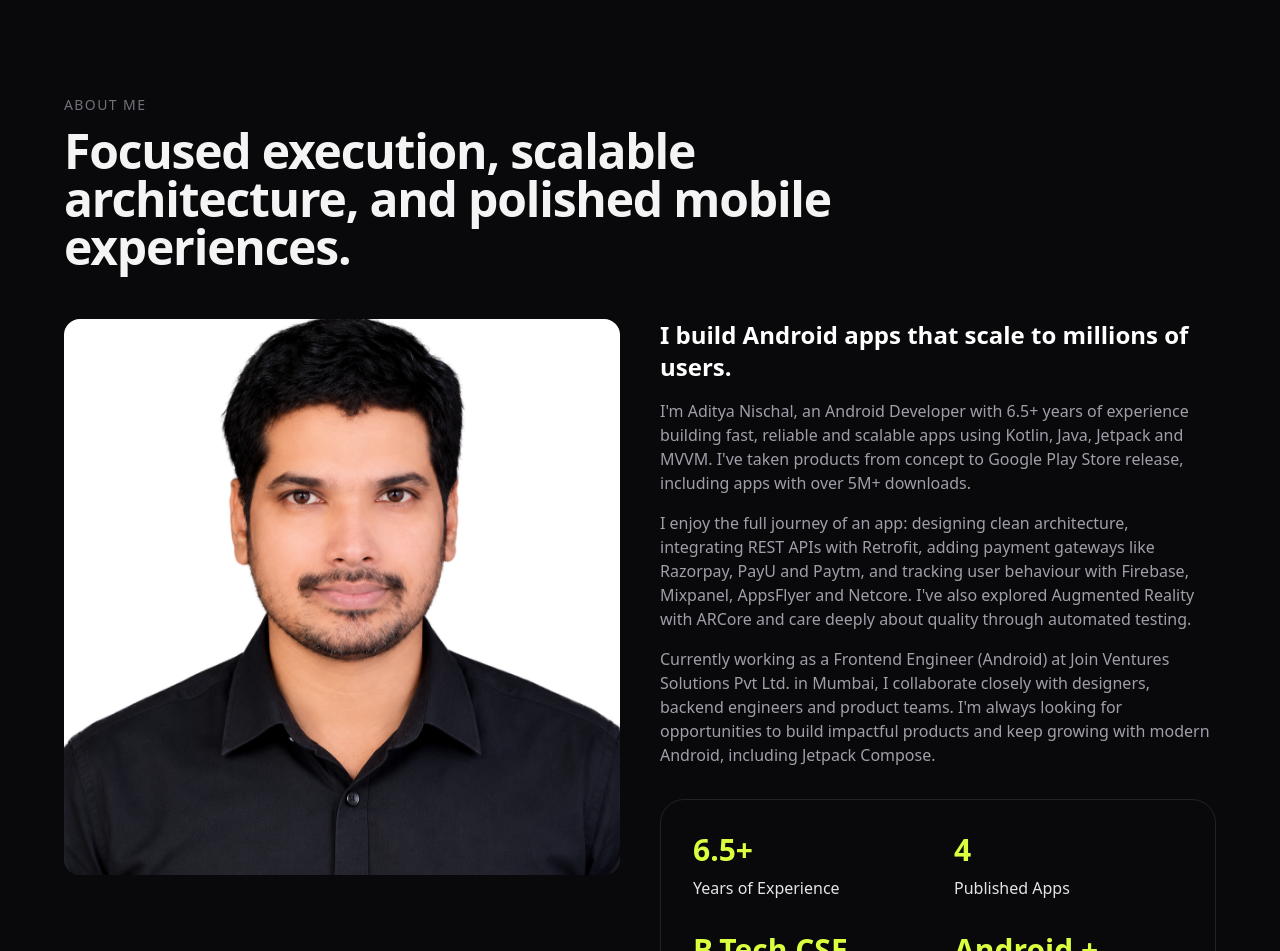
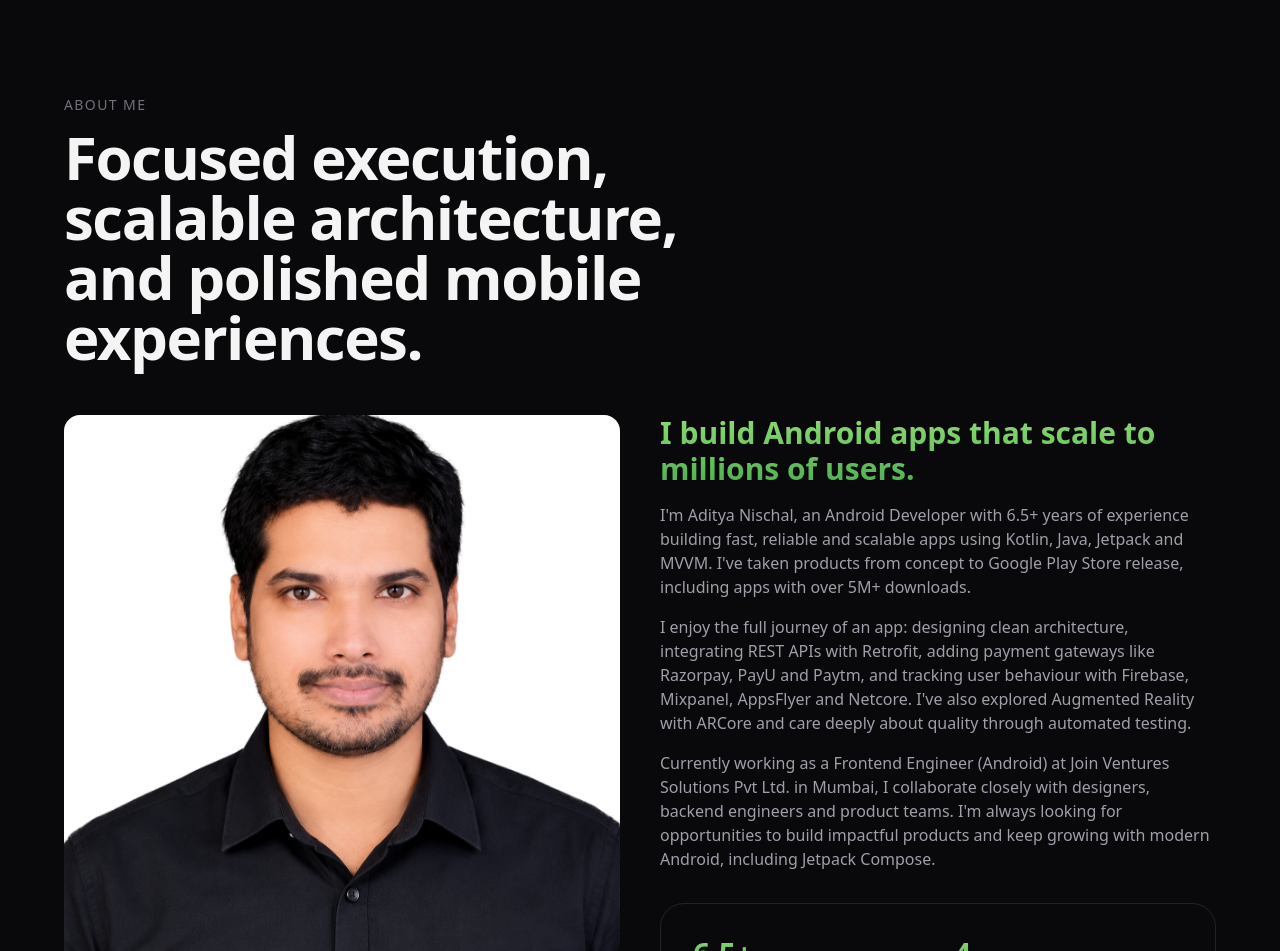
Before and after one commit to adityanischal217/aditya-portfolio, a Next.js app: page / in a window 1280 px wide. Shown: the part 801-1752 px from the top of the page. Built offline with nearby package versions, Linux system fonts and the light colour scheme.

Commit message:
ui changes

```diff
--- a/components/About.tsx
+++ b/components/About.tsx
@@ -13,8 +13,12 @@ export default function About() {
     <section id="about" className="px-6 py-24">
       <div className="mx-auto max-w-6xl">
         <p className="text-sm uppercase tracking-widest text-zinc-500">About Me</p>
-        <h2 className="mt-3 max-w-4xl text-3xl font-bold tracking-tight text-zinc-100 md:text-5xl">
-          Focused execution, scalable architecture, and polished mobile experiences.
+        <h2 className="mt-3 max-w-4xl text-4xl font-bold tracking-tight text-zinc-100 md:text-6xl">
+          Focused execution,
+          <br />
+          scalable architecture,
+          <br />
+          and polished mobile experiences.
         </h2>
 
         <div className="mt-12 grid gap-10 md:grid-cols-2">
@@ -27,7 +31,7 @@ export default function About() {
           </div>
 
           <div className="space-y-4 text-zinc-400">
-            <h3 className="text-2xl font-semibold text-white">
+            <h3 className="bg-gradient-to-b from-[#8DDB72] to-[#4CAF50] bg-clip-text text-2xl font-semibold text-transparent md:text-3xl">
               I build Android apps that scale to millions of users.
             </h3>
             <p>
@@ -55,7 +59,7 @@ export default function About() {
             <div className="mt-8 grid grid-cols-2 gap-x-8 gap-y-8 rounded-3xl border border-white/10 p-6 md:p-8">
               {stats.map((s) => (
                 <div key={s.label}>
-                  <p className="text-2xl font-bold text-[#d9ff3f] md:text-3xl">
+                  <p className="bg-gradient-to-b from-[#8DDB72] to-[#4CAF50] bg-clip-text text-2xl font-bold text-transparent md:text-3xl">
                     {s.value}
                   </p>
                   <p className="mt-2 text-sm text-zinc-200 md:text-base">
```
